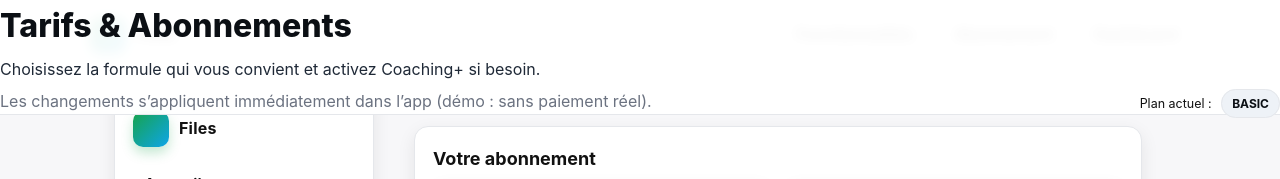
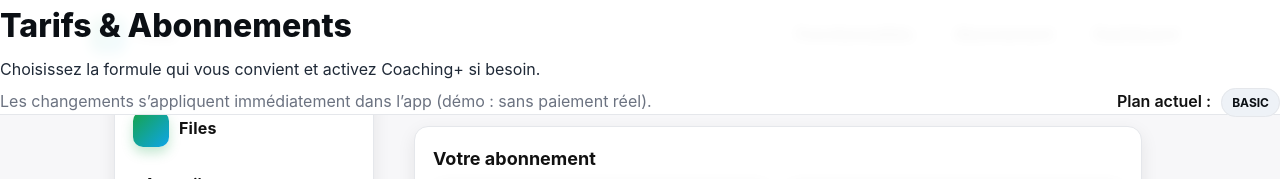
Before and after one commit to lebasquelyza/appli-files, a Next.js app in the folder apps/web/: page /dashboard/pricing in a window 1280 px wide. Shown: the top 179 px of the page. Built offline with nearby package versions, Linux system fonts and the light colour scheme; no server answers.

Commit message:
Update page.tsx

```diff
--- a/apps/web/app/dashboard/pricing/page.tsx
+++ b/apps/web/app/dashboard/pricing/page.tsx
@@ -102,7 +102,7 @@ export default async function Page({ searchParams }: { searchParams?: { success?
             Les changements s’appliquent immédiatement dans l’app (démo&nbsp;: sans paiement réel).
           </div>
         </div>
-        <div className="text-sm">
+        <div style={{ fontSize: 16, fontWeight: 600 }}>
           Plan actuel : <span className="badge" style={{ marginLeft: 6 }}>{plan}</span>
         </div>
       </header>
```
